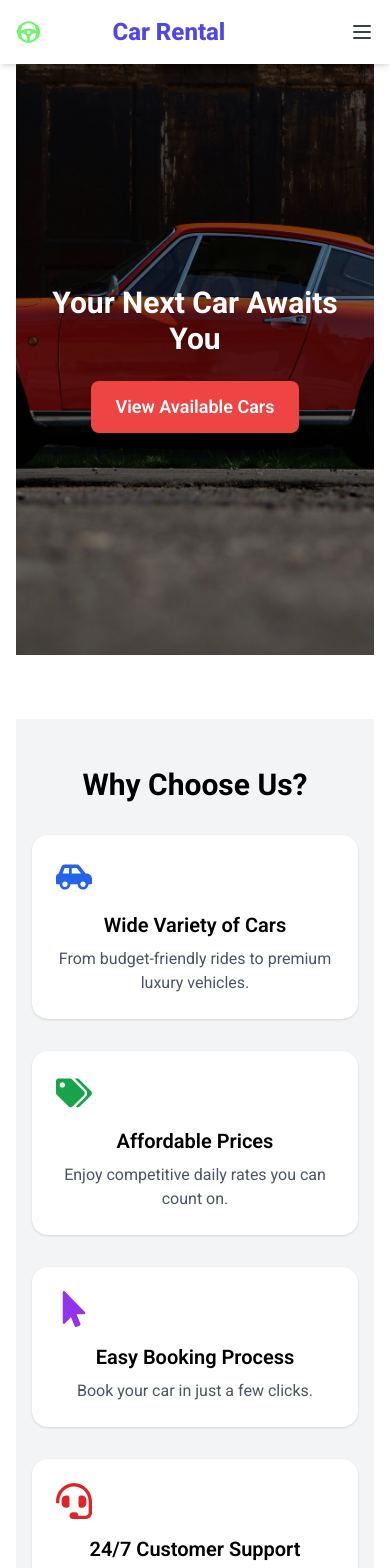
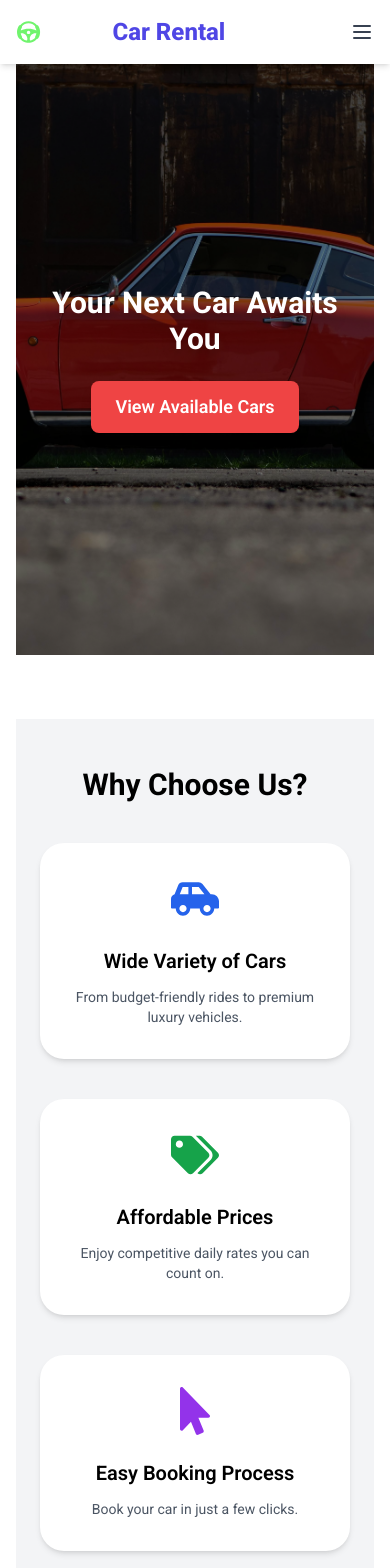
Before and after one commit to codewithsiham1/car-rental-Client-Repo, a React (Vite) app: page / in a window 390 px wide. Shown: the top 1568 px of the page. Built offline with nearby package versions, Linux system fonts and the light colour scheme; no server answers.

Commit message:
you can chose easily for servet

```diff
--- a/src/Pages/Whychoseuse.jsx
+++ b/src/Pages/Whychoseuse.jsx
@@ -1,46 +1,46 @@
 import { FaCarSide, FaTags, FaMousePointer, FaHeadset } from 'react-icons/fa';
+
 const features = [
   {
-    icon: <FaCarSide className="text-4xl text-blue-600" />,
+    icon: <FaCarSide className="text-5xl sm:text-4xl text-blue-600 mx-auto" />,
     title: 'Wide Variety of Cars',
     description: 'From budget-friendly rides to premium luxury vehicles.',
   },
   {
-    icon: <FaTags className="text-4xl text-green-600" />,
+    icon: <FaTags className="text-5xl sm:text-4xl text-green-600 mx-auto" />,
     title: 'Affordable Prices',
     description: 'Enjoy competitive daily rates you can count on.',
   },
   {
-    icon: <FaMousePointer className="text-4xl text-purple-600" />,
+    icon: <FaMousePointer className="text-5xl sm:text-4xl text-purple-600 mx-auto" />,
     title: 'Easy Booking Process',
     description: 'Book your car in just a few clicks.',
   },
   {
-    icon: <FaHeadset className="text-4xl text-red-600" />,
+    icon: <FaHeadset className="text-5xl sm:text-4xl text-red-600 mx-auto" />,
     title: '24/7 Customer Support',
     description: 'We’re here for you anytime, anywhere.',
   },
 ];
+
 const Whychoseuse = () => {
-    return (
-        <div>
-             <section className="py-12 bg-gray-100 text-center">
-      <h2 className="text-3xl font-bold mb-8">Why Choose Us?</h2>
-      <div className="grid grid-cols-1 sm:grid-cols-2 lg:grid-cols-4 gap-8 max-w-6xl mx-auto px-4">
+  return (
+    <section className="py-12 bg-gray-100 text-center">
+      <h2 className="text-3xl sm:text-4xl font-bold mb-10">Why Choose Us?</h2>
+      <div className="max-w-6xl mx-auto px-6 sm:px-8 grid grid-cols-1 sm:grid-cols-2 lg:grid-cols-4 gap-10">
         {features.map((feature, index) => (
           <div
             key={index}
-            className="bg-white p-6 rounded-2xl shadow hover:shadow-lg transition-all duration-300"
+            className="bg-white p-8 rounded-3xl shadow-md hover:shadow-lg transition-shadow duration-300 flex flex-col items-center text-center"
           >
-            <div className="mb-4">{feature.icon}</div>
-            <h3 className="text-xl font-semibold mb-2">{feature.title}</h3>
-            <p className="text-gray-600">{feature.description}</p>
+            <div className="mb-6">{feature.icon}</div>
+            <h3 className="text-xl sm:text-2xl font-semibold mb-3">{feature.title}</h3>
+            <p className="text-gray-600 text-sm sm:text-base">{feature.description}</p>
           </div>
         ))}
       </div>
     </section>
-        </div>
-    );
+  );
 };
 
 export default Whychoseuse;
```
